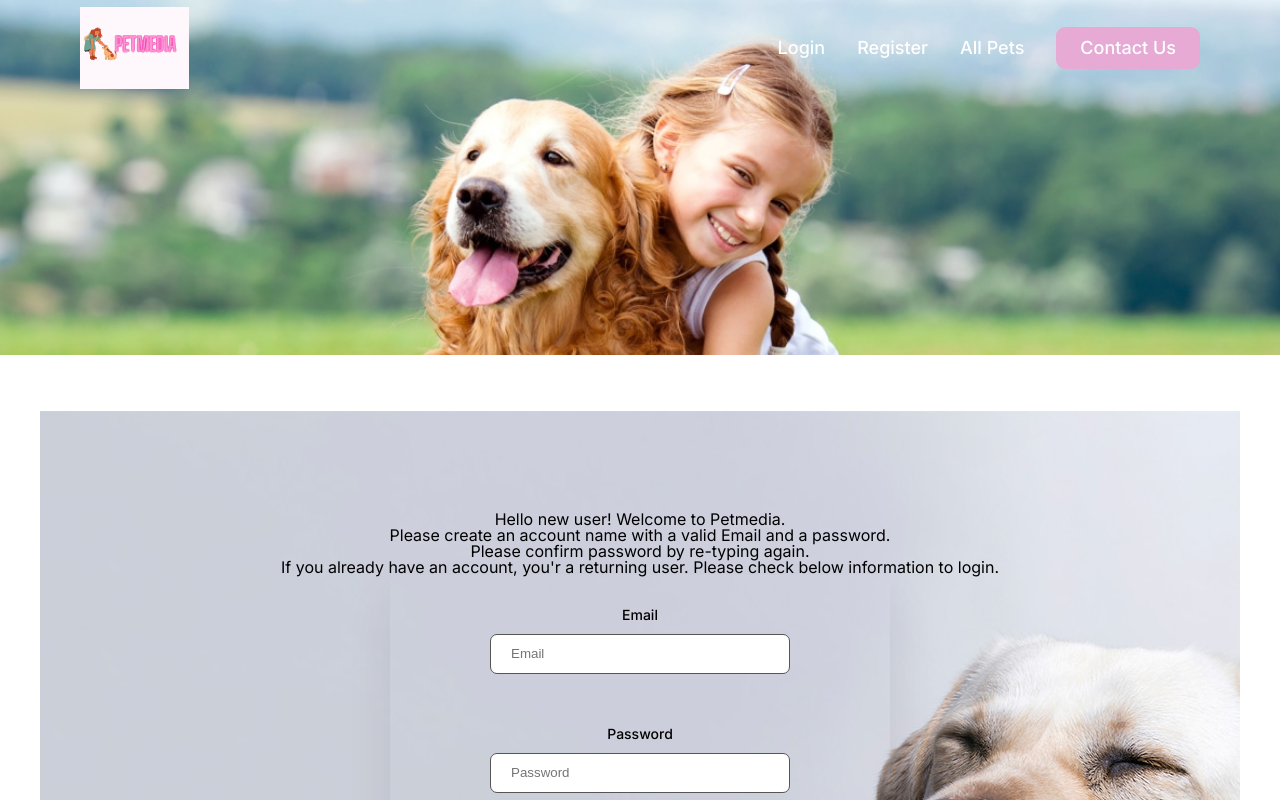
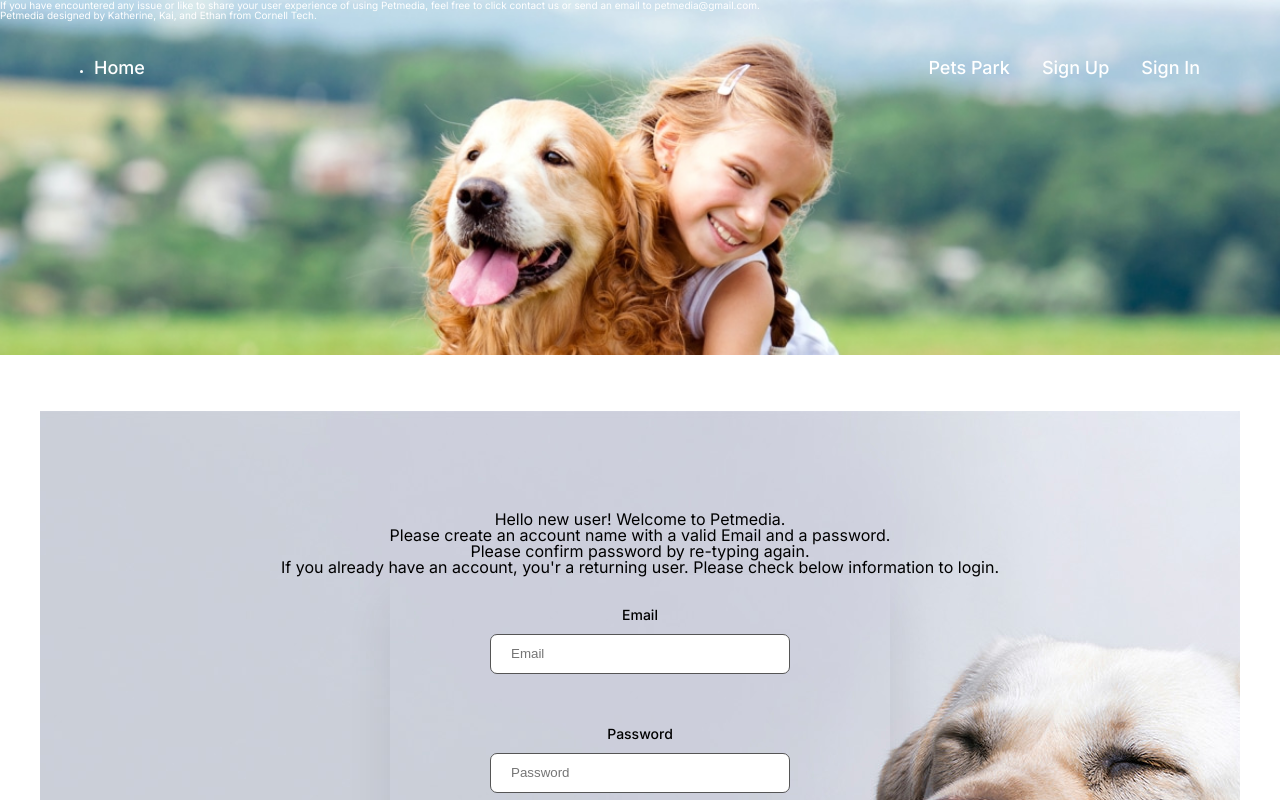
Before and after one commit to 2023-ctech-cs5356/milestone-3-petmedia, a React (Create React App) app: page /register in a window 1280 px wide. Shown: the top 800 px of the page. Built offline with nearby package versions, Linux system fonts and the light colour scheme; no server answers; the database is empty.

Commit message:
Update Header.js

```diff
--- a/src/components/Header.js
+++ b/src/components/Header.js
@@ -1,107 +1,125 @@
-import { useContext } from 'react';
-import { Fragment } from 'react';
+// import react and react-router-dom
+import { useContext, Fragment } from 'react';
 import { Link, useNavigate } from 'react-router-dom';
 
+// import sign out and authentication from firebase
 import { signOut } from "firebase/auth";
 import { auth } from '../firebase';
 
+// import authentication context and css atyle
 import { AuthContext } from '../context/AuthContext';
 import styles from './Header.module.css';
 
+const navItems = [
+    { label: "All Pets", path: "/pets" },
+    { label: "Add a pet", path: "/pets/add", auth: true },
+    { label: "Profile", path: "/profile", auth: true },
+    { label: "Login", path: "/login", auth: false },
+    { label: "Register", path: "/register", auth: false },
+  ];
 
 const Header = () => {
-    const { dispatch } = useContext(AuthContext);
-    const { currentUser } = useContext(AuthContext);
+
+    const { dispatch, currentUser } = useContext(AuthContext);
     const navigate = useNavigate();
 
-    const logoutHandler = (e) => {
+    // load handler
+    const logoutHandler = async (e) => {
       e.preventDefault();
-
-        signOut(auth).then(() => {
-
-
-            dispatch({ type: "LOGOUT" })
+      try {
+        await signOut(auth);
+        dispatch({ type: "LOGOUT" });
         navigate('/');
-        }).catch((error) => {
-
+      } catch (error) {
         console.log(error);
-        });
+      }
     }
 
+    return (
+    <>
+        <div className={styles.banner}>
 
+        <p>If you have encountered any issue or like to share your user experience of using Petmedia,
+            feel free to click contact us or send an email to petmedia@gmail.com. </p>
 
-
-
-    return (
-        <Fragment>
-
-
-            <div className={styles.banner}>
+        <p>Petmedia designed by Katherine, Kai, and Ethan from Cornell Tech. </p>
 
         <div className="container">
             <header className={styles.header}>
-                        <Link to="/">
-                            <img
-                                className={styles.logo}
-                                src="../assets/img/logo/pet-media-logo.svg"
-                                alt="Pet media"
-                            />
+
+            <li>
+                <Link className={styles['main-nav-link']} to="/">
+                    Home
                 </Link>
+            </li>
+
+            {/* Main Navigation */}
             <nav className={styles['main-nav-list']}>
                 <ul className={styles['main-nav-list']}>
+
+                {/* All Pets */}
+                <li>
+                    <Link className={styles['main-nav-link']} to="/pets">
+                        Pets Park
+                    </Link>
+                </li>
+
+                {/* Login and Register */}
                 {!currentUser && (
                     <>
-                                        <li >
+                    <p>
+                        <Link className={styles['main-nav-link']} to="/register">
+                            Sign Up
+                        </Link>
+                    </p>
+
+                    <p>
                         <Link className={styles['main-nav-link']} to="/login">
-                                                Login
+                            Sign In
                         </Link>
-                                        </li>
-                                        <li>
-                                            <Link className={styles['main-nav-link']} to="/register">
-                                                Register
-                                            </Link>
-                                        </li>
-                                    </>
-                                )}
-                                <li>
-                                    <Link className={styles['main-nav-link']} to="/pets">
-                                        All Pets
-                                    </Link>
-                                </li>
-                                {currentUser && (
-                                    <>
-                                        <li>
-                                            <Link className={styles['main-nav-link']} to="/pets/add">
-                                                Add a pet
-                                            </Link>
-                                        </li>
-                                        <li>
-                                            <Link className={styles['main-nav-link']} to="/profile">
-                                                Profile
-                                            </Link>
-                                        </li>
-                                        <li>
-                                            <Link className={styles['main-nav-link']} to="/" onClick={logoutHandler}>
-                                                Logout
-                                            </Link>
-                                        </li>
+                    </p>
 
                     </>
                 )}
 
-                                <li>
-                                    <a className={styles['ctabtn']} href="#">
-                                        Contact Us
-                                    </a>
-                                </li>
+
+
+                {/* Add a Pet, Profile, Logout */}
+                {currentUser && (
+                    <>
+
+                    <p>
+                        <Link className={styles['main-nav-link']} to="/pets/add">
+                            Add pet
+                        </Link>
+                    </p>
+
+                    <p>
+                        <Link className={styles['main-nav-link']} to="/profile">
+                            Profile
+                        </Link>
+                    </p>
+
+                    <p>
+                        <Link
+                            to="/"
+                            className={styles['main-nav-link']}
+                            onClick={logoutHandler}
+                        >
+                            Logout
+                        </Link>
+                    </p>
+
+                    </>
+                )}
+
                 </ul>
             </nav>
             </header>
         </div>
     </div>
-        </Fragment>
+    </>
     )
 }
 
-
 export default Header;
```
Lines whose indentation alone changed are shown as unchanged.
